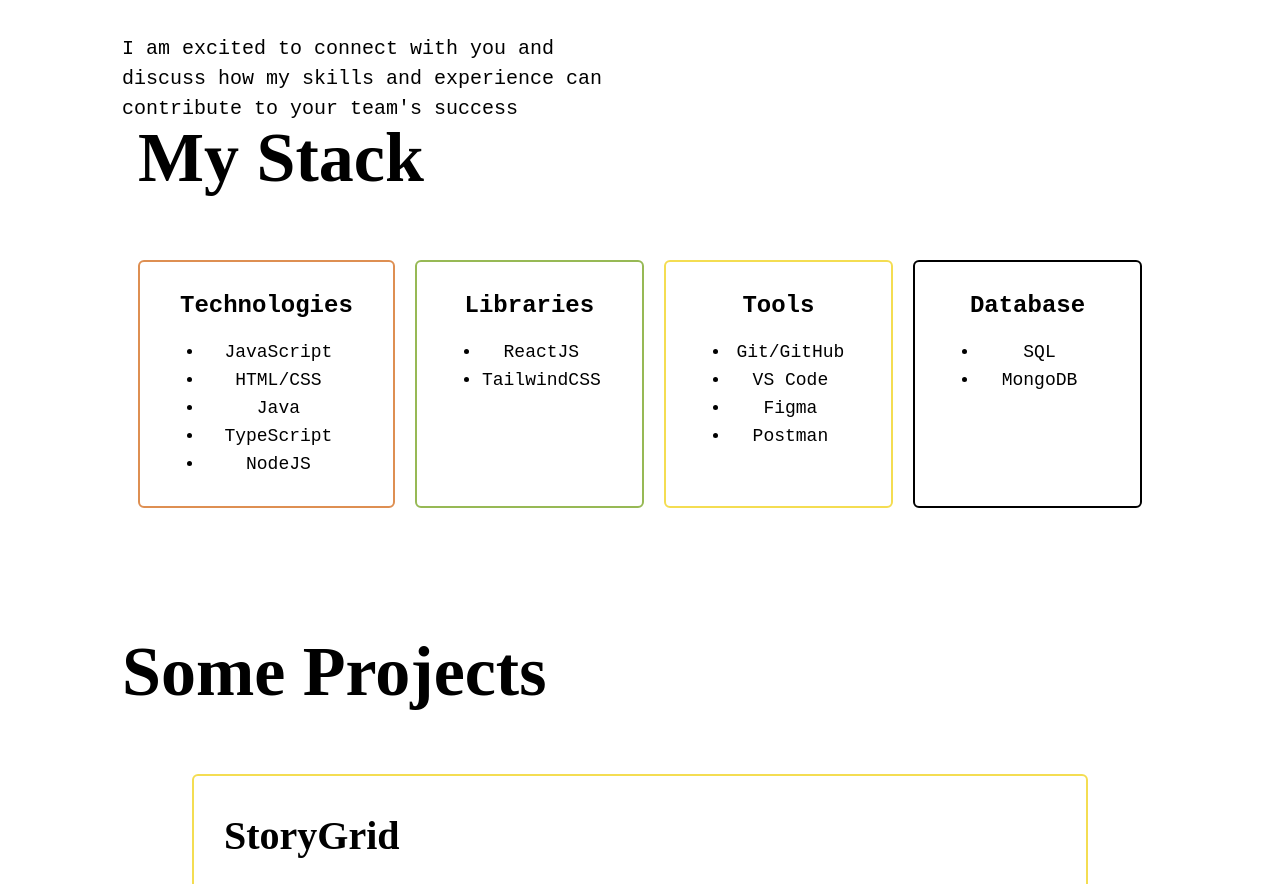
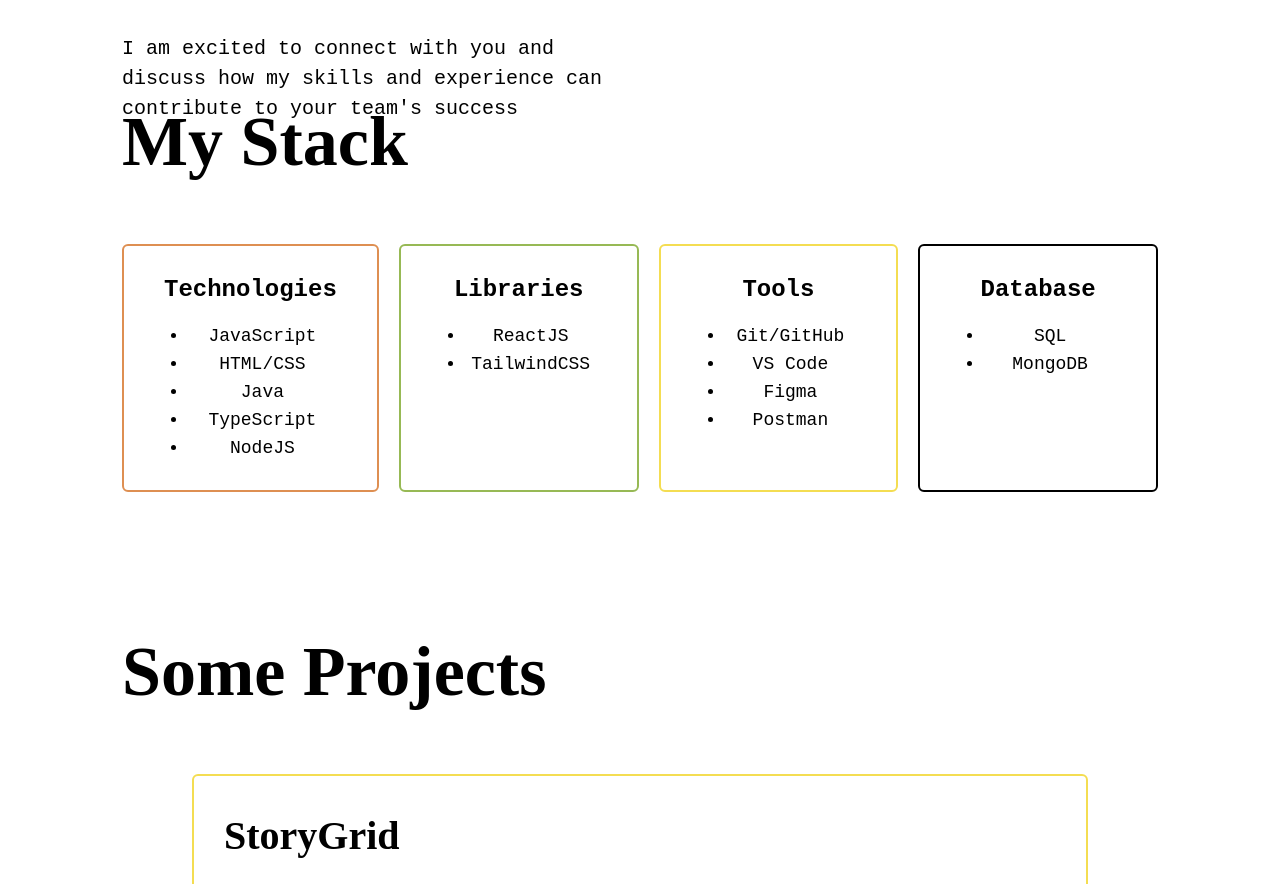
Before and after one commit to avidhanorkar/Avishkar-Dhanorkar, a React (Vite) app: page / in a window 1280 px wide. Shown: the part 1511-2395 px from the top of the page. Built offline with nearby package versions, Linux system fonts and the light colour scheme; a web font is replaced by a local one.

Commit message:
Some Changes

```diff
--- a/src/Components/Stack.jsx
+++ b/src/Components/Stack.jsx
@@ -26,7 +26,7 @@ const Stack = () => {
   };
 
   return (
-    <div className="lg:h-[60vh] p-4 ">
+    <div className="lg:h-[60vh] ">
       <div>
         <h1 className="text-[50px] lg:text-[70px] font-lora font-[700] text-left">My Stack</h1>
       </div>
```
